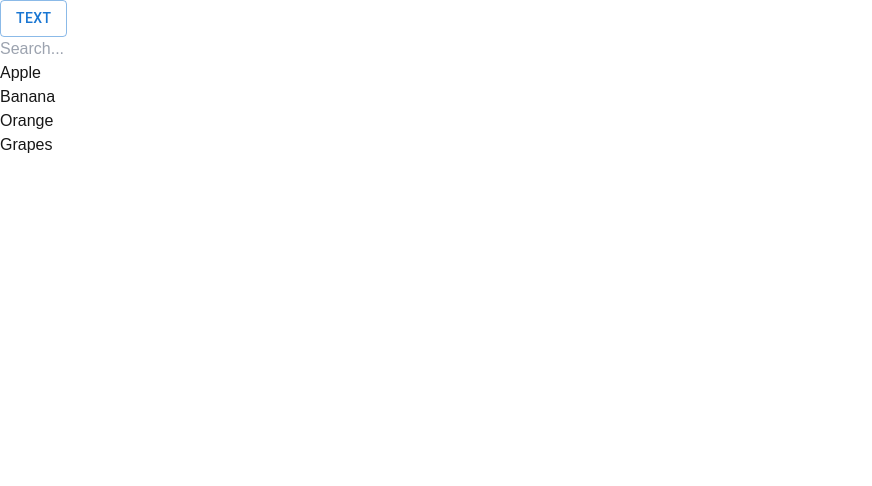
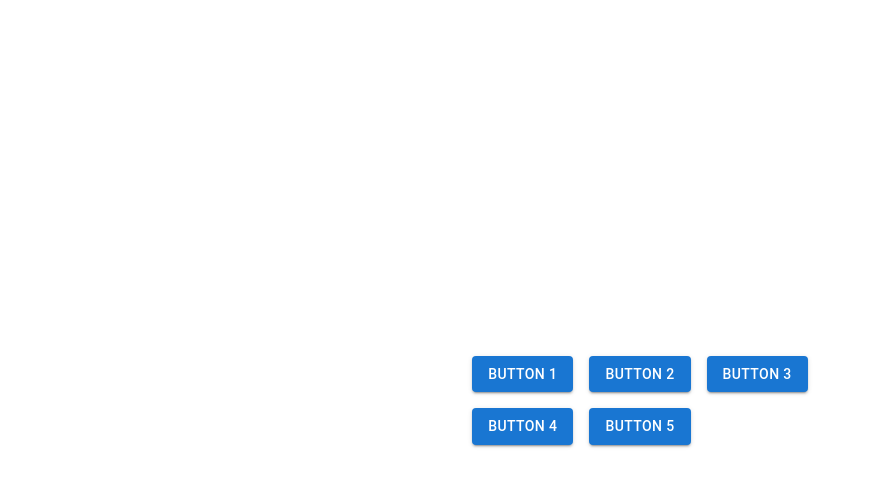
Before and after one commit to AobaIwaki123/idol-name-app, a Next.js app in the folder view/: page / in a window 1280 px wide. Shown: the top 486 px of the page, without its empty margins (0-872 px from the left). Built offline with nearby package versions, Linux system fonts and the light colour scheme.

Commit message:
クリックで色が変わるボタンを実装

```diff
--- a/view/src/app/globals.css
+++ b/view/src/app/globals.css
@@ -7,12 +7,13 @@
   --foreground: #171717;
 }
 
-@media (prefers-color-scheme: dark) {
+/* ダークモード */
+/* @media (prefers-color-scheme: dark) {
   :root {
     --background: #0a0a0a;
     --foreground: #ededed;
   }
-}
+} */
 
 body {
   color: var(--foreground);
--- a/view/src/app/page.tsx
+++ b/view/src/app/page.tsx
@@ -1,13 +1,12 @@
 import RoundButton from '@/components/roundButton';
 import SearchBar from '@/components/searchBar';
+import ButtonGrid from '@/components/buttonGrid';
+
 export default function Home() {
+  const buttonLabels = ["Button 1", "Button 2", "Button 3", "Button 4", "Button 5"];
   return (
-    <main>
-      <div className="h-full w-full bg-primarycolor">
-        <RoundButton
-          >Text</RoundButton>
-          <SearchBar></SearchBar>
-      </div>
-    </main>
+    <div className="flex justify-center items-center h-screen">
+      <ButtonGrid buttons={buttonLabels} />
+    </div>
   );
 }
--- /dev/null
+++ b/view/src/components/buttonGrid.tsx
@@ -0,0 +1,37 @@
+"use client";
+
+import React, { useState } from "react";
+import Button from '@mui/material/Button';
+
+type ButtonGridProps = {
+  buttons: string[];
+};
+
+const ButtonGrid: React.FC<ButtonGridProps> = ({ buttons }) => {
+  const [clickedButtons, setClickedButtons] = useState<boolean[]>(new Array(buttons.length).fill(false));
+
+  const handleClick = (index: number) => {
+    setClickedButtons(prev => {
+      const newState = [...prev];
+      newState[index] = !newState[index];
+      return newState;
+    });
+  };
+
+  return (
+    <div className="grid grid-cols-3 gap-4 justify-center">
+      {buttons.map((buttonLabel, index) => (
+        <Button
+          key={index}
+          className="py-2 px-4"
+          variant={clickedButtons[index] ? "outlined" : "contained"}
+          onClick={() => handleClick(index)}
+        >
+          {buttonLabel}
+        </Button>
+      ))}
+    </div>
+  );
+};
+
+export default ButtonGrid;
--- a/view/tailwind.config.ts
+++ b/view/tailwind.config.ts
@@ -11,7 +11,6 @@ const config: Config = {
       colors: {
         background: "var(--background)",
         foreground: "var(--foreground)",
-        primarycolor: "F5F5F5",
       },
     },
   },
```
Also changed, not shown: view/src/components/searchBanner.tsx (added), view/src/components/selectionPain.tsx (added).
